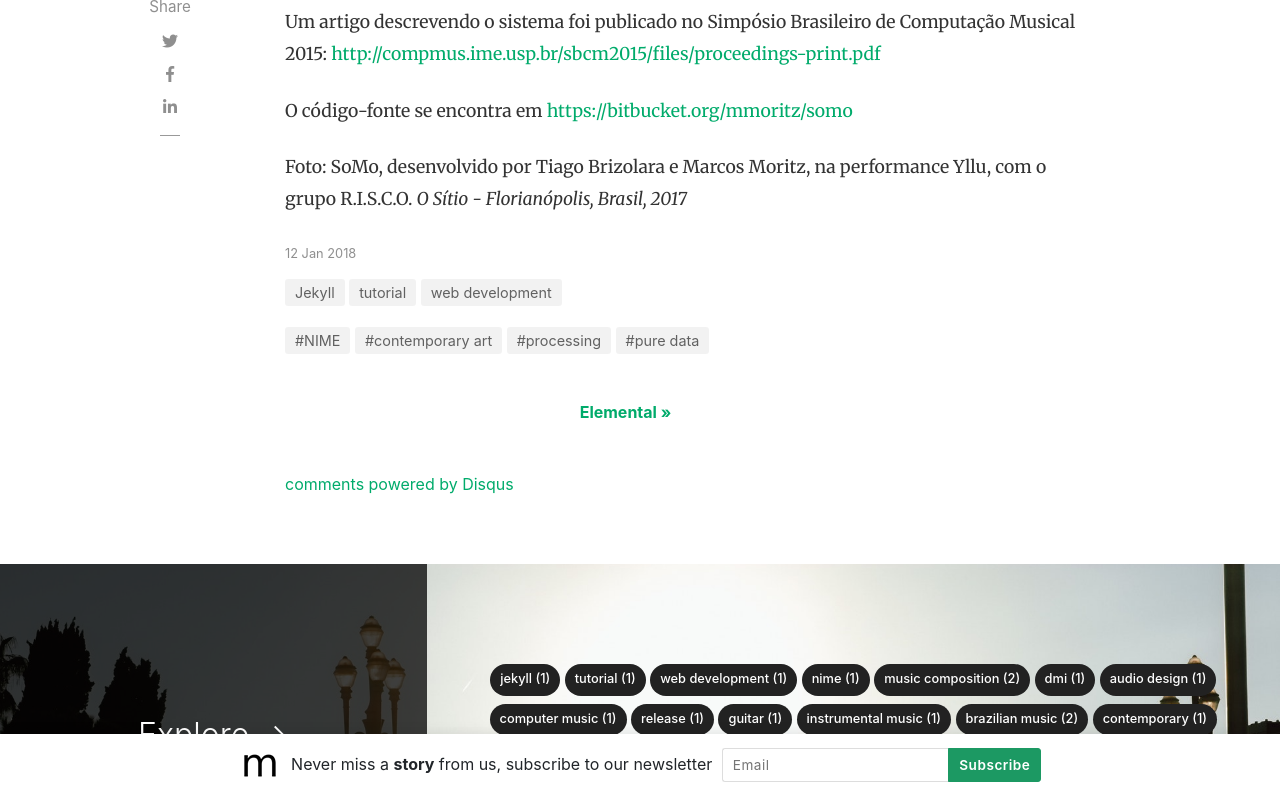
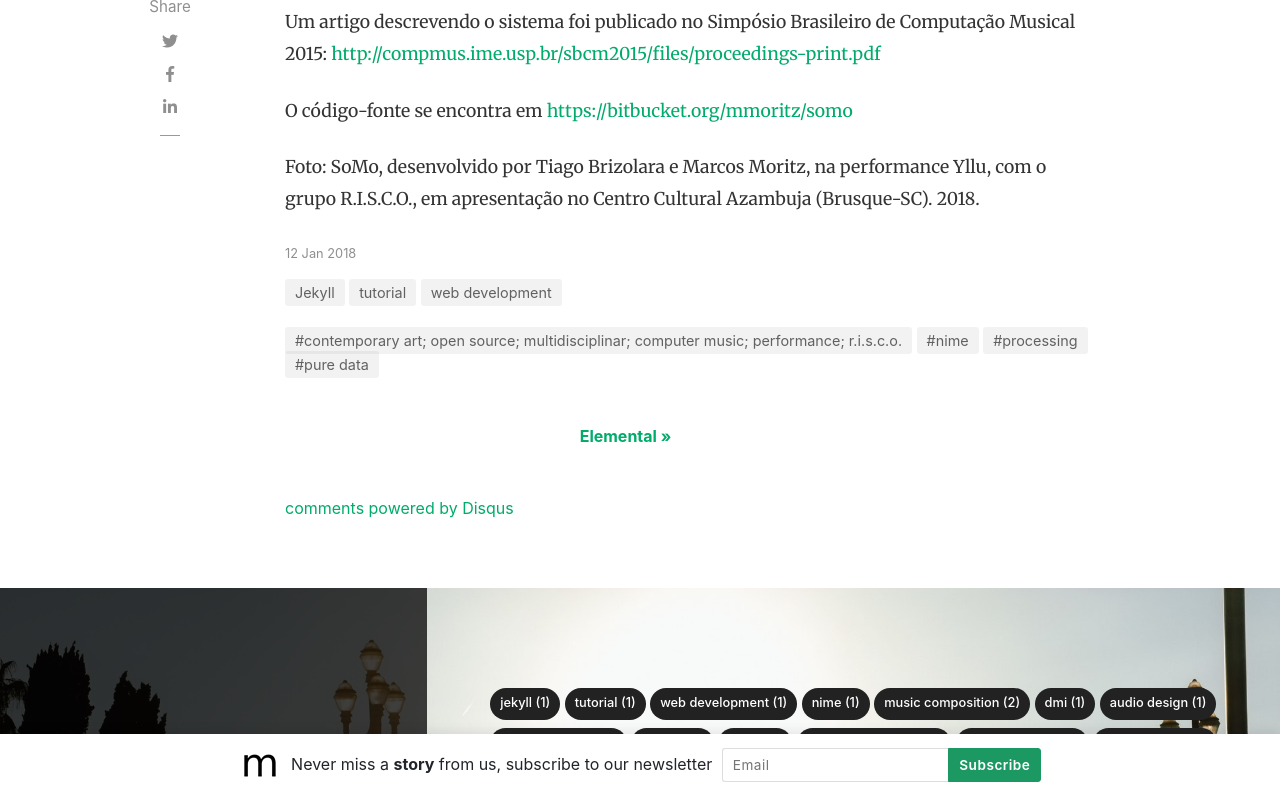
Before and after one commit to mgmoritzdev/brizolara.github.io, a Jekyll site: the page built from _posts/2018-01-12-SoMo.md, in a window 1280 px wide and 900 px high, scrolled down 1300 px, cut to the strip 104-900 px from the top of the window. Built offline with Jekyll 4.4.1, drawn with Linux system fonts in a browser that asks for light colours; nearby versions of some CDN libraries; comment, search, counter and statistics services are not loaded.

Commit message:
Update 2018-01-12-SoMo.md

```diff
--- a/_posts/2018-01-12-SoMo.md
+++ b/_posts/2018-01-12-SoMo.md
@@ -3,7 +3,7 @@ layout: post
 title:  "SoMo"
 author: tiago
 categories: [ Jekyll, tutorial, web development ]
-tags: [NIME, processing, pure data, contemporary art]
+tags: [nime, processing, pure data, contemporary art; open source; multidisciplinar; computer music; performance; r.i.s.c.o.]
 image: assets/images/RISCO_Brusque_screenshot.png
 featured: true
 ---
@@ -15,4 +15,4 @@ Um artigo descrevendo o sistema foi publicado no Simpósio Brasileiro de Computa
 
 O código-fonte se encontra em [https://bitbucket.org/mmoritz/somo](https://bitbucket.org/mmoritz/somo)
 
-Foto: SoMo, desenvolvido por Tiago Brizolara e Marcos Moritz, na performance Yllu, com o grupo R.I.S.C.O. *O Sítio - Florianópolis, Brasil, 2017*
+Foto: SoMo, desenvolvido por Tiago Brizolara e Marcos Moritz, na performance Yllu, com o grupo R.I.S.C.O., em apresentação no Centro Cultural Azambuja (Brusque-SC). 2018.
```
